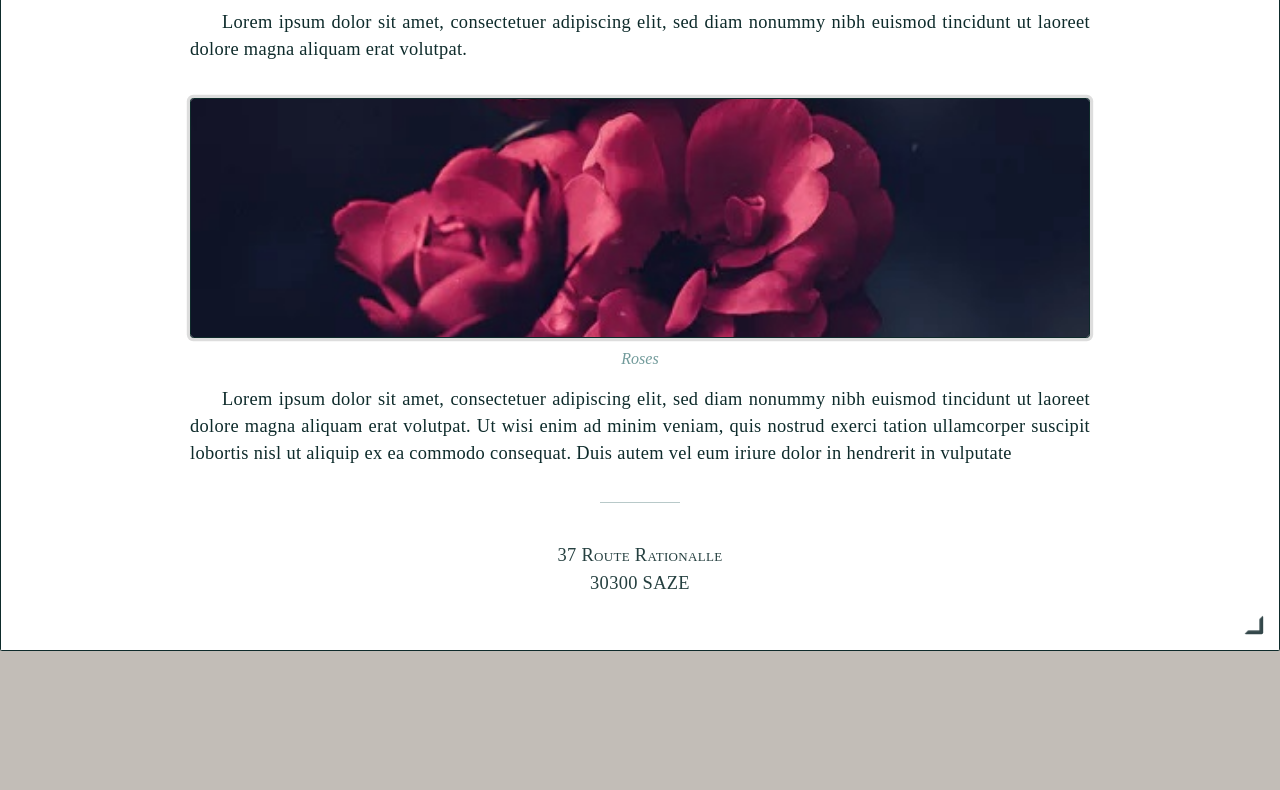
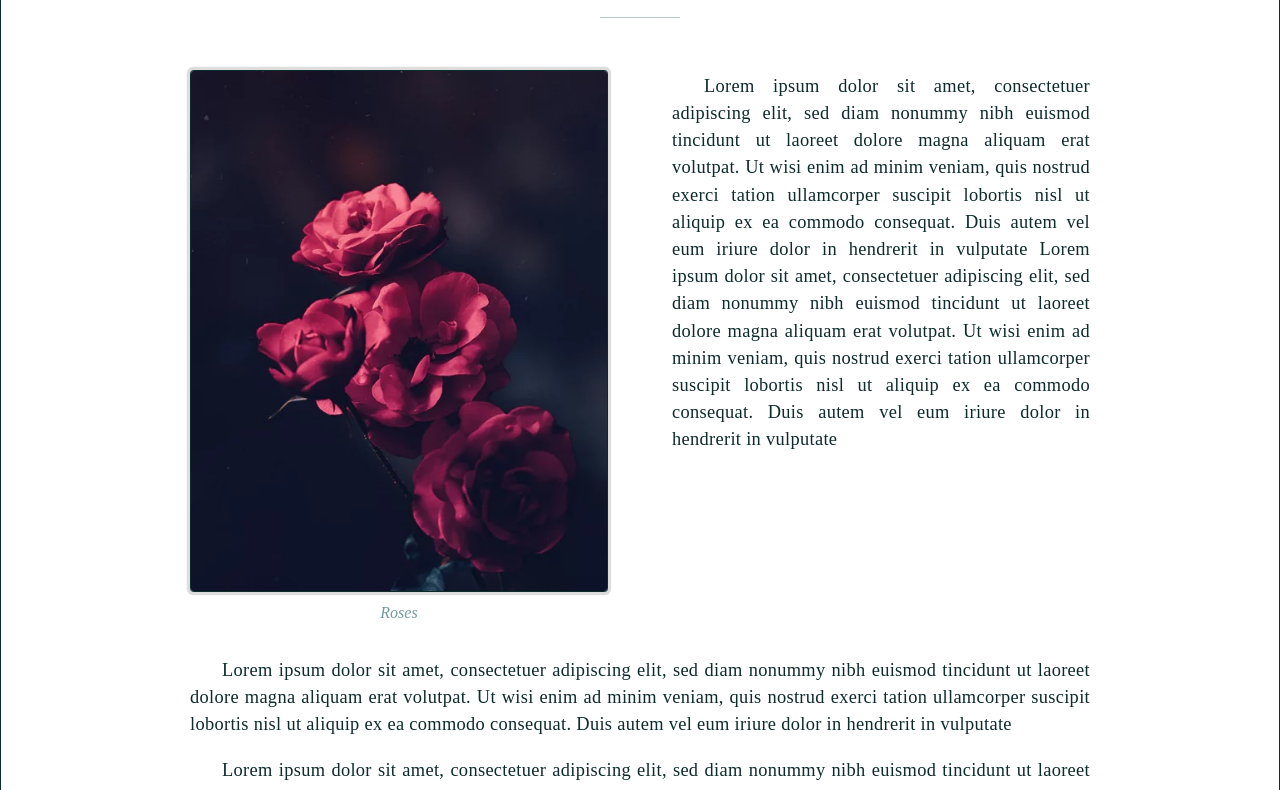
Before and after one commit to VivienGaluchot/antre_chaux, a plain HTML site: page src/index.html in a window 1280 px wide. Shown: the part 235-1025 px from the top of the page. Before the commit the page ends 886 px from the top, so only its background shows below. Drawn offline with Linux system fonts and the light colour scheme; a web font is replaced by a local one.

Commit message:
resp cols

```diff
--- a/src/app.css
+++ b/src/app.css
@@ -6,6 +6,7 @@
     --color-background: #fff;
     --color-second-background: #c2bdb7;
     --title-font-size: 2.7rem;
+    --col-margin: 1rem;
 }
 
 body {
@@ -21,7 +22,7 @@ body {
     text-align: initial;
     width: 100%;
     display: inline-block;
-    padding: 1rem;
+    padding: calc(2 * var(--col-margin));
     background-color: var(--color-background);
     border: 1px solid var(--color-dark);
     box-sizing: border-box;
@@ -55,7 +56,6 @@ content img {
     border-radius: .2rem;
     width: 100%;
     margin: 1rem 0;
-    max-height: 15rem;
     object-fit: cover;
     box-shadow: 0 0 0 .2rem #0002;
 }
@@ -173,15 +173,35 @@ footer p {
 /* helpers */
 
 .row {
-    box-sizing: border-box;
     width: 100%;
+    display: block;
+    font-size: 0px;
 }
 
-.col {
-    --col-margin: 1rem;
+.row .row {
+    width: calc(100% + 2 * var(--col-margin));
+    margin: 0 calc(-1 * var(--col-margin));
+}
+
+.col, .col-12, .col-6 {
+    font-size: initial;
+    display: inline-block;
     box-sizing: border-box;
+    vertical-align: top;
     margin: 0 var(--col-margin);
+    width: calc(100% - 2* var(--col-margin));
+}
+
+.col-12 {
     width: calc(100% - 2 * var(--col-margin));
+}
+
+.col-6 {
+    width: calc(50% - 2 * var(--col-margin));
+}
+
+.mh-5 {
+    max-height: 16rem;
 }
 
 .text-left {
@@ -199,25 +219,50 @@ footer p {
 /* responsives */
 
 @media screen {
-    .col {
+    :root {
         --col-margin: 2rem;
+    }
+    .col-12-lg {
+        width: calc(100% - 2 * var(--col-margin));
+    }
+    .col-6-lg {
+        width: calc(50% - 2 * var(--col-margin));
+    }
+    .mh-5-lg {
+        max-height: 16rem;
     }
 }
 
 @media screen and (max-width: 700px) {
     :root {
         --title-font-size: 2rem;
-    }
-    .col {
         --col-margin: 1rem;
     }
     .navbar {
         --navbar-el-margin: 0.2rem;
     }
+    .col-12-md {
+        width: calc(100% - 2 * var(--col-margin));
+    }
+    .col-6-md {
+        width: calc(50% - 2 * var(--col-margin));
+    }
+    .mh-5-md {
+        max-height: 16rem;
+    }
 }
 
 @media screen and (max-width: 400px) {
-    .col {
+    :root {
         --col-margin: .5rem;
     }
+    .col-12-sm {
+        width: calc(100% - 2 * var(--col-margin));
+    }
+    .col-6-sm {
+        width: calc(50% - 2 * var(--col-margin));
+    }
+    .mh-5-sm {
+        max-height: 16rem;
+    }
 }
--- a/src/index.html
+++ b/src/index.html
@@ -35,22 +35,45 @@
                     </h1>
                     <div class="mid-bar"></div>
                 </div>
+            </div>
             <content>
-                    <p>Lorem ipsum dolor sit amet, consectetuer adipiscing elit, sed diam nonummy nibh euismod tincidunt
-                        ut laoreet dolore magna aliquam erat volutpat.</p>
+                <div class="row">
+                    <div class="col-6 col-12-md">
                         <div class="text-center">
-                        <img src="img/roses.jpg" alt="roses" />
+                            <img src="img/roses.jpg" class="mh-5-md" alt="roses" />
                             <div class="legend">Roses</div>
                         </div>
-                    <p>Lorem ipsum dolor sit amet, consectetuer adipiscing elit, sed diam nonummy nibh euismod tincidunt
+                    </div>
+                    <div class="col-6 col-12-md">
+                        <p>Lorem ipsum dolor sit amet, consectetuer adipiscing elit, sed diam nonummy nibh euismod
+                            tincidunt
                             ut laoreet dolore magna aliquam erat volutpat.
-                        Ut wisi enim ad minim veniam, quis nostrud exerci tation ullamcorper suscipit lobortis nisl ut
-                        aliquip ex ea commodo consequat. Duis autem vel eum iriure dolor in hendrerit in vulputate </p>
-                </content>
+                            Ut wisi enim ad minim veniam, quis nostrud exerci tation ullamcorper suscipit lobortis nisl
+                            ut
+                            aliquip ex ea commodo consequat. Duis autem vel eum iriure dolor in hendrerit in vulputate
+                            Lorem ipsum dolor sit amet, consectetuer adipiscing elit, sed diam nonummy nibh euismod
+                            tincidunt
+                            ut laoreet dolore magna aliquam erat volutpat.
+                            Ut wisi enim ad minim veniam, quis nostrud exerci tation ullamcorper suscipit lobortis nisl
+                            ut
+                            aliquip ex ea commodo consequat. Duis autem vel eum iriure dolor in hendrerit in vulputate
+                        </p>
+                    </div>
+                    <div class="col">
+                        <p>Lorem ipsum dolor sit amet, consectetuer adipiscing elit, sed diam nonummy nibh euismod
+                            tincidunt
+                            ut laoreet dolore magna aliquam erat volutpat.
+                            Ut wisi enim ad minim veniam, quis nostrud exerci tation ullamcorper suscipit lobortis nisl
+                            ut
+                            aliquip ex ea commodo consequat. Duis autem vel eum iriure dolor in hendrerit in vulputate
+                        </p>
+                        <p>Lorem ipsum dolor sit amet, consectetuer adipiscing elit, sed diam nonummy nibh euismod
+                            tincidunt
+                            ut laoreet dolore magna aliquam erat volutpat.</p>
                     </div>
                 </div>
-        <div class="row">
-            <div class="col">
+            </content>
+            <div class=" col">
                 <footer class="text-center">
                     <div class="mid-bar"></div>
                     <p>37 Route Rationalle<br>30300 SAZE</p>
```
Lines whose indentation alone changed are shown as unchanged.
